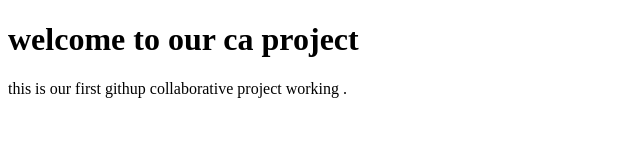
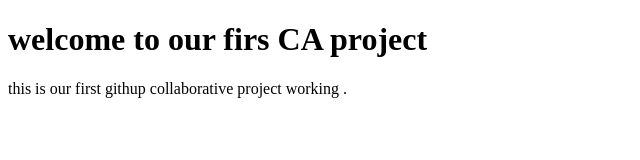
Before and after one commit to titakingston4-creator/my-website, a plain HTML site: page index.html in a window 1280 px wide. Shown: the whole page, without its empty margins (0-640 px from the left). Drawn offline with Linux system fonts and the light colour scheme.

Commit message:
Update index.html

```diff
--- a/index.html
+++ b/index.html
@@ -2,7 +2,7 @@
 <html>
 <head><title>my CA project </title></head>
 <body>
-<h1>welcome to our ca project</h1>
+<h1>welcome to our firs CA project</h1>
 <p>this is our first githup collaborative project
   working
 .</p>
```
